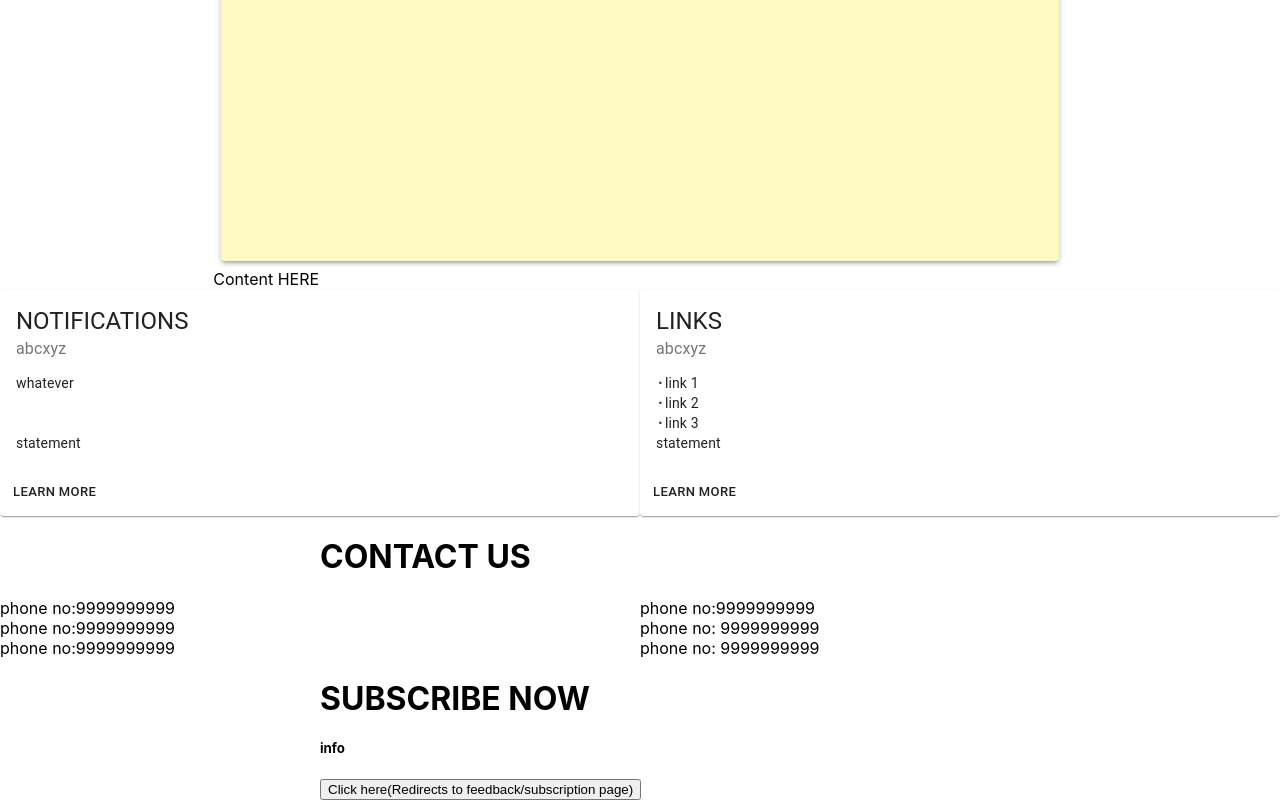
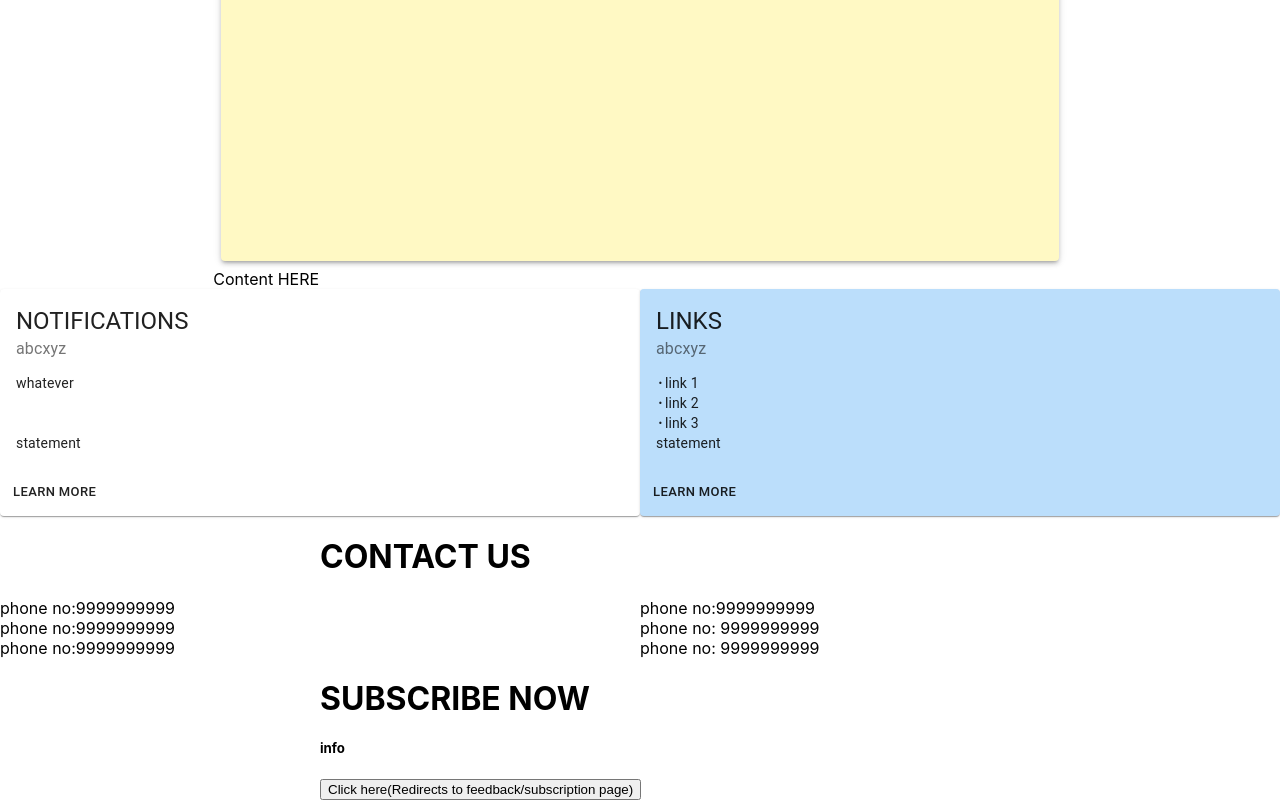
Before and after one commit to amit1066/kyr, a React (Create React App) app: page / in a window 1280 px wide. Shown: the part 635-1435 px from the top of the page. Built offline with nearby package versions, Linux system fonts and the light colour scheme.

Commit message:
Update Links.jsx

```diff
--- a/src/Links.jsx
+++ b/src/Links.jsx
@@ -5,10 +5,12 @@ import CardActions from '@material-ui/core/CardActions';
 import CardContent from '@material-ui/core/CardContent';
 import Button from '@material-ui/core/Button';
 import Typography from '@material-ui/core/Typography';
+import { blue } from '@material-ui/core/colors';
 
 const useStyles = makeStyles({
   root: {
     minWidth: 275,
+    backgroundColor: blue[100],
   },
   bullet: {
     display: 'inline-block',
@@ -21,6 +23,7 @@ const useStyles = makeStyles({
   pos: {
     marginBottom: 12,
   },
+
 });
 
 export default function SimpleCard() {
```
